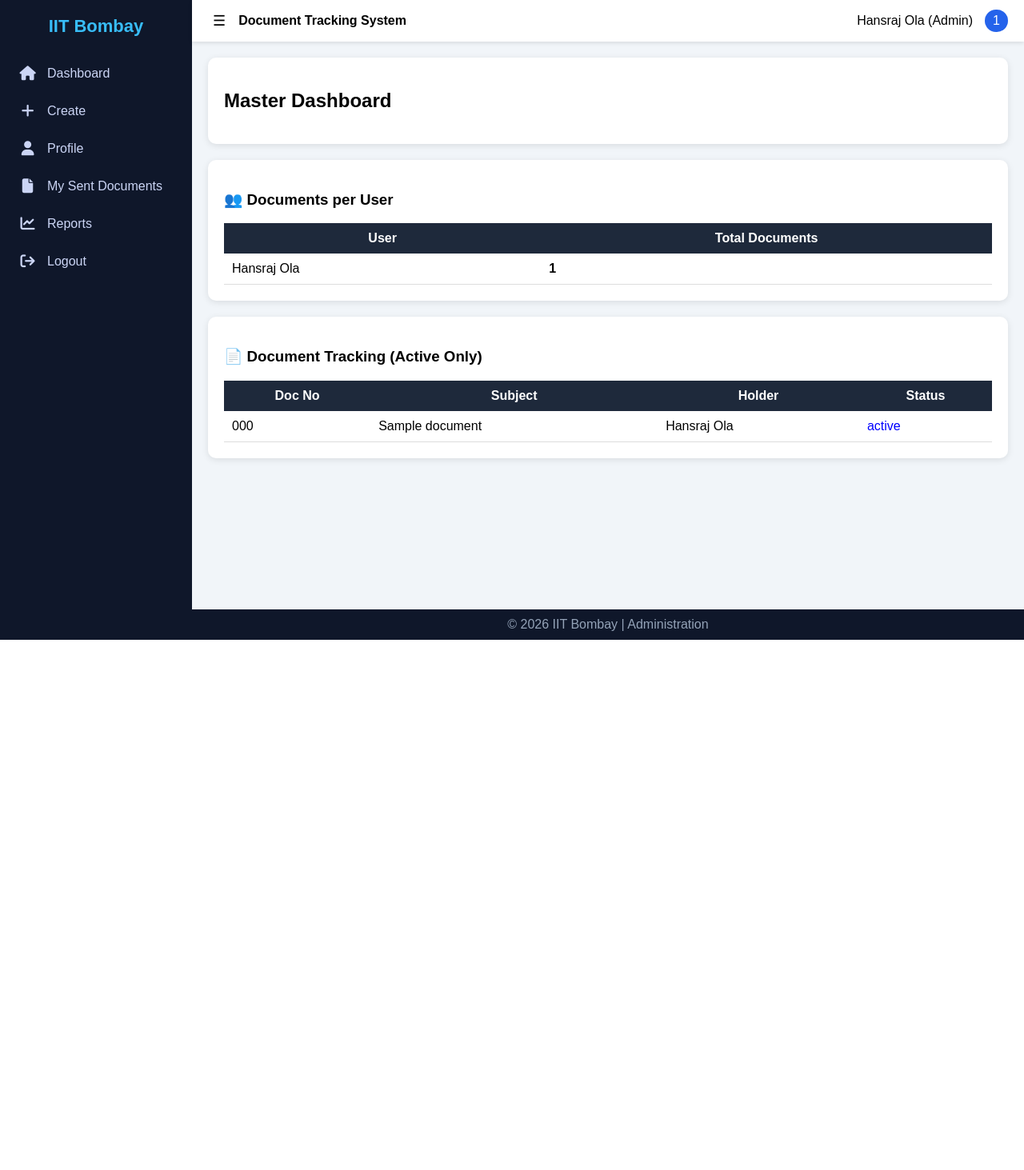
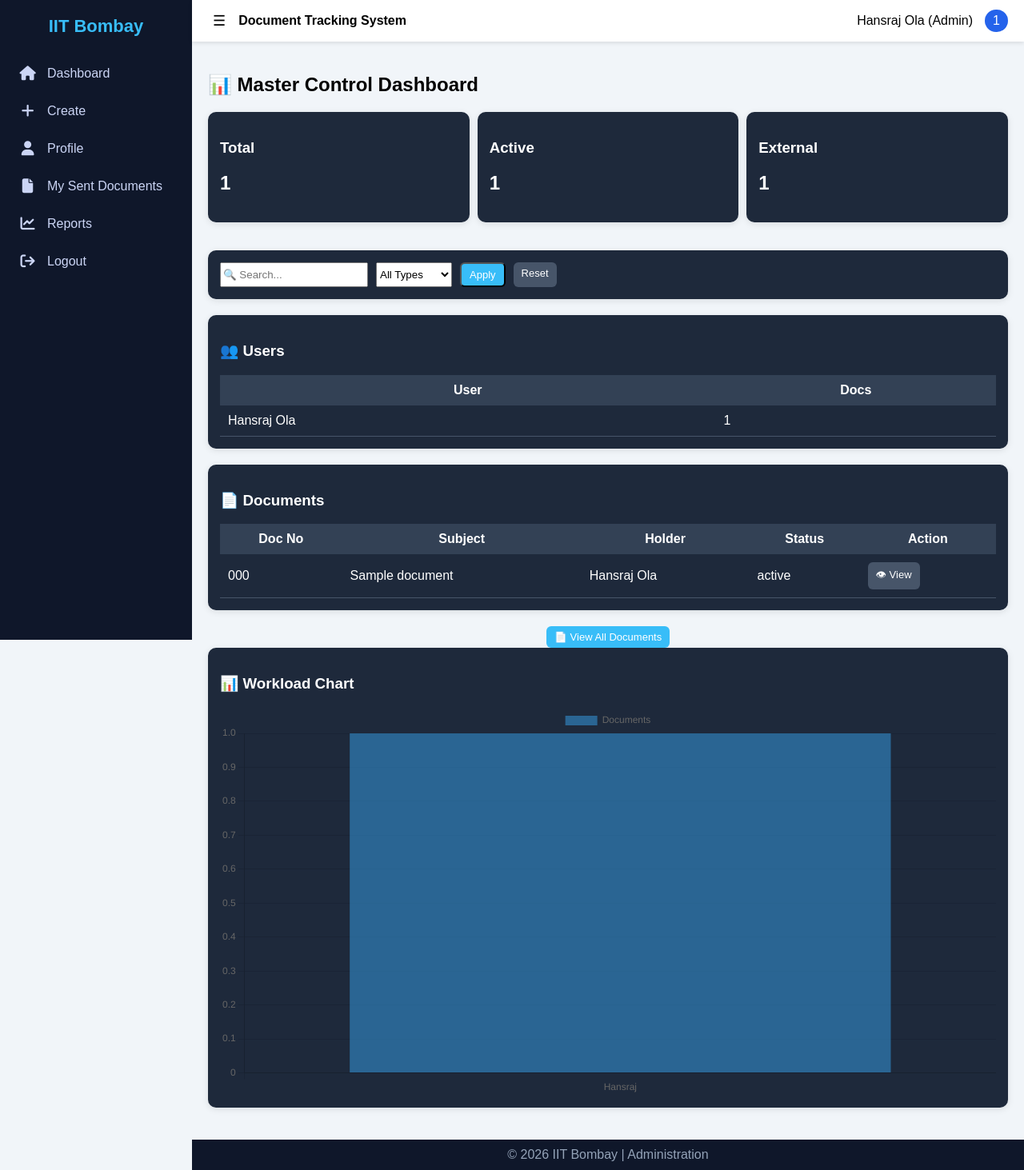
Before and after one commit to olahansraj2021/dts-system, a Django app: page /master-dashboard/ in a window 1280 px wide. Shown: the whole page at 80% size. Before the commit the page ends 800 px from the top, so only its background shows below. Run offline with Django 5.2, Linux system fonts and the light colour scheme; a user stored in the database is signed in; data comes from the database, SQL or seed files in the repository; tables that the repository leaves empty hold one stand-in row (values such as "Sample post").

Commit message:
updated master dashboard

```diff
--- a/core/templates/master_dashboard.html
+++ b/core/templates/master_dashboard.html
@@ -1,42 +1,58 @@
 {% extends 'base.html' %}
 {% block content %}
 
-<div class="card">
-<h2> Master Dashboard</h2>
+<h2>📊 Master Control Dashboard</h2>
+
+<!-- ================= STATS ================= -->
+<div class="grid">
+    <div class="card"><h3>Total</h3><h2>{{ total_docs }}</h2></div>
+    <div class="card"><h3>Active</h3><h2>{{ active_docs }}</h2></div>
+    <div class="card"><h3>External</h3><h2>{{ external_docs }}</h2></div>
 </div>
 
-<!-- ================= USER LOAD ================= -->
+<!-- ================= SEARCH + FILTER ================= -->
 <div class="card">
-<h3>👥 Documents per User</h3>
+<form method="GET" class="filters">
+
+<input type="text" name="q" placeholder="🔍 Search..." value="{{ request.GET.q }}">
+
+<select name="type">
+<option value="">All Types</option>
+<option value="office_order">Office Order</option>
+<option value="note">Note</option>
+<option value="circular">Circular</option>
+<option value="other">Others</option>
+</select>
+
+<button class="btn blue">Apply</button>
+<a href="{% url 'master_dashboard' %}" class="btn gray">Reset</a>
+
+</form>
+</div>
+
+<!-- ================= USER WORKLOAD ================= -->
+<div class="card">
+<h3>👥 Users</h3>
 
 <table class="styled-table">
 <tr>
 <th>User</th>
-<th>Total Documents</th>
+<th>Docs</th>
 </tr>
 
 {% for u in user_data %}
-<tr>
-<td>
-{{ u.current_holder__first_name }} {{ u.current_holder__last_name }}
-</td>
-<td>
-<b>{{ u.total_docs }}</b>
-</td>
-</tr>
-{% empty %}
-<tr>
-<td colspan="2">No data available</td>
+<tr onclick="window.location='?user={{ u.current_holder__id }}'" style="cursor:pointer;">
+<td>{{ u.current_holder__first_name }} {{ u.current_holder__last_name }}</td>
+<td>{{ u.total_docs }}</td>
 </tr>
 {% endfor %}
 
 </table>
 </div>
 
-
-<!-- ================= DOCUMENT TRACKING ================= -->
+<!-- ================= DOCUMENT LIST ================= -->
 <div class="card">
-<h3>📄 Document Tracking (Active Only)</h3>
+<h3>📄 Documents</h3>
 
 <table class="styled-table">
 <tr>
@@ -44,43 +60,119 @@
 <th>Subject</th>
 <th>Holder</th>
 <th>Status</th>
+<th>Action</th>
 </tr>
 
 {% for d in documents %}
 <tr>
 
 <td>{{ d.doc_number }}</td>
-
 <td>{{ d.subject }}</td>
 
-<!-- ✅ SAFE HOLDER -->
 <td>
 {% if d.current_holder %}
     {{ d.current_holder.get_full_name|default:d.current_holder.username }}
 {% else %}
-    🌍 External ({{ d.external_approver|default:"N/A" }})
+    🌍 External
 {% endif %}
 </td>
 
-<!-- ✅ STATUS COLOR -->
+<td>{{ d.status }}</td>
+
 <td>
-{% if "closed" in d.status|lower %}
-    <span style="color:gray;">{{ d.status }}</span>
-{% elif "external" in d.status|lower %}
-    <span style="color:red;">{{ d.status }}</span>
-{% else %}
-    <span style="color:blue;">{{ d.status }}</span>
-{% endif %}
+<a href="{% url 'document_detail' d.id %}" class="btn gray">👁 View</a>
 </td>
 
-</tr>
-{% empty %}
-<tr>
-<td colspan="4">No active documents</td>
 </tr>
 {% endfor %}
 
 </table>
 </div>
 
+<!-- ================= ALL DOC BUTTON ================= -->
+<div style="text-align:center; margin-top:15px;">
+<a href="{% url 'master_dashboard' %}" class="btn blue">
+📄 View All Documents
+</a>
+</div>
+
+<!-- ================= CHART ================= -->
+<div class="card">
+<h3>📊 Workload Chart</h3>
+<canvas id="chart"></canvas>
+</div>
+
+<script src="https://cdn.jsdelivr.net/npm/chart.js"></script>
+
+<script>
+const labels = [
+{% for u in user_data %}
+"{{ u.current_holder__first_name }}",
+{% endfor %}
+];
+
+const data = [
+{% for u in user_data %}
+{{ u.total_docs }},
+{% endfor %}
+];
+
+new Chart(document.getElementById('chart'), {
+type: 'bar',
+data: {
+    labels: labels,
+    datasets: [{
+        label: 'Documents',
+        data: data
+    }]
+}
+});
+</script>
+
+<style>
+.grid{
+display:grid;
+grid-template-columns:repeat(3,1fr);
+gap:10px;
+margin-bottom:15px;
+}
+
+.card{
+background:#1e293b;
+color:white;
+padding:15px;
+border-radius:10px;
+}
+
+.filters{
+display:flex;
+gap:10px;
+flex-wrap:wrap;
+}
+
+.styled-table{
+width:100%;
+border-collapse:collapse;
+}
+
+.styled-table th{
+background:#334155;
+padding:10px;
+}
+
+.styled-table td{
+padding:10px;
+border-bottom:1px solid #475569;
+}
+
+.btn{
+padding:6px 10px;
+border-radius:6px;
+text-decoration:none;
+}
+
+.blue{background:#38bdf8;color:white;}
+.gray{background:#475569;color:white;}
+</style>
+
 {% endblock %}
--- a/core/views.py
+++ b/core/views.py
@@ -522,27 +522,59 @@ def report_view(request):
         "departments": Department.objects.all()
     })
 
-from django.db.models import Count
+from django.contrib.auth.decorators import login_required
+from django.shortcuts import render
+from django.db.models import Count, Q
+from .models import Document, Department
 
 @login_required
 def master_dashboard(request):
 
+    # ================= 🔍 FILTERS =================
+    query = request.GET.get("q")
+    user_id = request.GET.get("user")
+    doc_type = request.GET.get("type")
+
+    documents = Document.objects.exclude(
+        status__icontains="closed"
+    ).select_related('current_holder', 'sender_department')
+
+    if query:
+        documents = documents.filter(
+            Q(subject__icontains=query) |
+            Q(doc_number__icontains=query)
+        )
+
+    if user_id:
+        documents = documents.filter(current_holder_id=user_id)
+
+    if doc_type:
+        documents = documents.filter(doc_type=doc_type)
+
+    # ================= 👥 USER WORKLOAD =================
     user_data = (
         Document.objects
+        .exclude(status__icontains="closed")
         .filter(current_holder__isnull=False)
         .values(
+            'current_holder__id',
             'current_holder__first_name',
-            'current_holder__last_name'
+            'current_holder__last_name',
+            'current_holder__username'
         )
         .annotate(total_docs=Count('id'))
         .order_by('-total_docs')
     )
 
-    documents = Document.objects.exclude(
-        status__icontains="closed"
-    ).select_related('current_holder')
+    # ================= 📊 STATS =================
+    total_docs = Document.objects.count()
+    active_docs = documents.count()
+    external_docs = Document.objects.filter(is_external=True).count()
 
     return render(request, 'master_dashboard.html', {
+        'documents': documents,
         'user_data': user_data,
-        'documents': documents
+        'total_docs': total_docs,
+        'active_docs': active_docs,
+        'external_docs': external_docs,
     })
```
